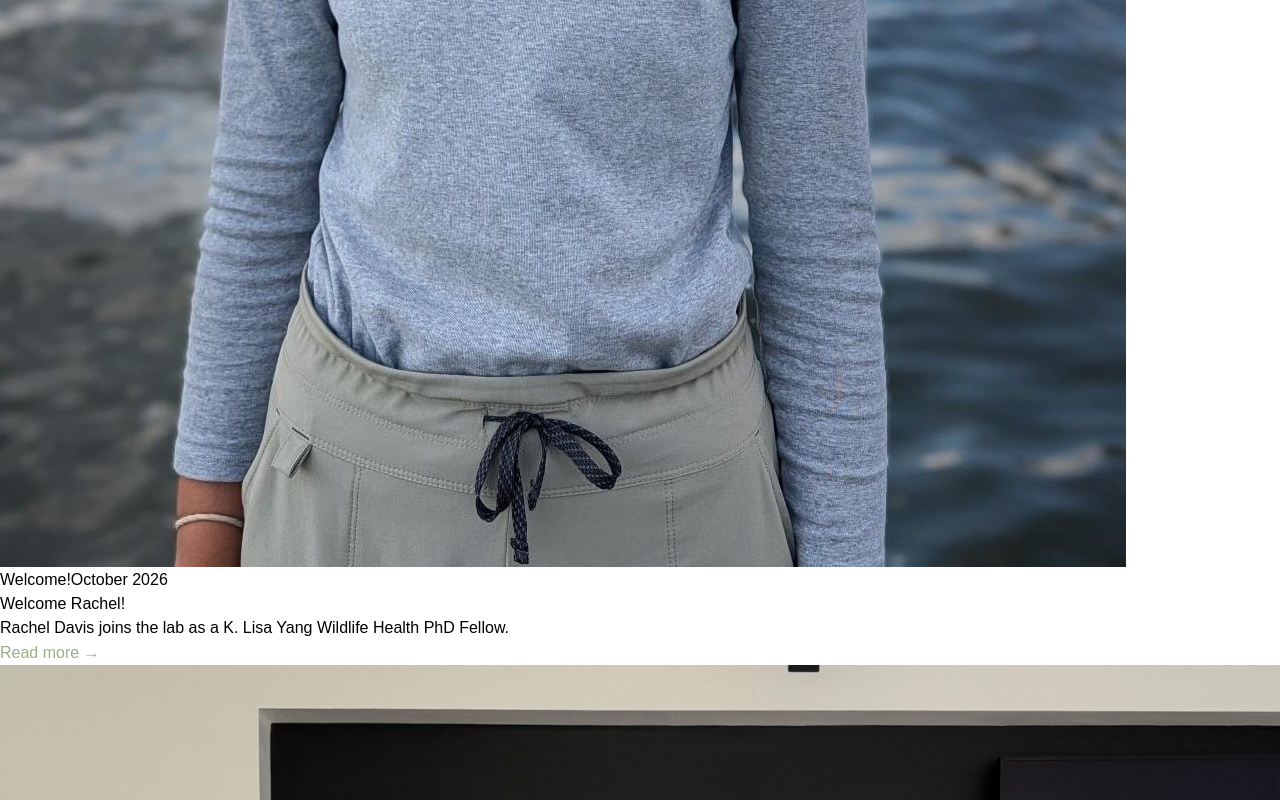
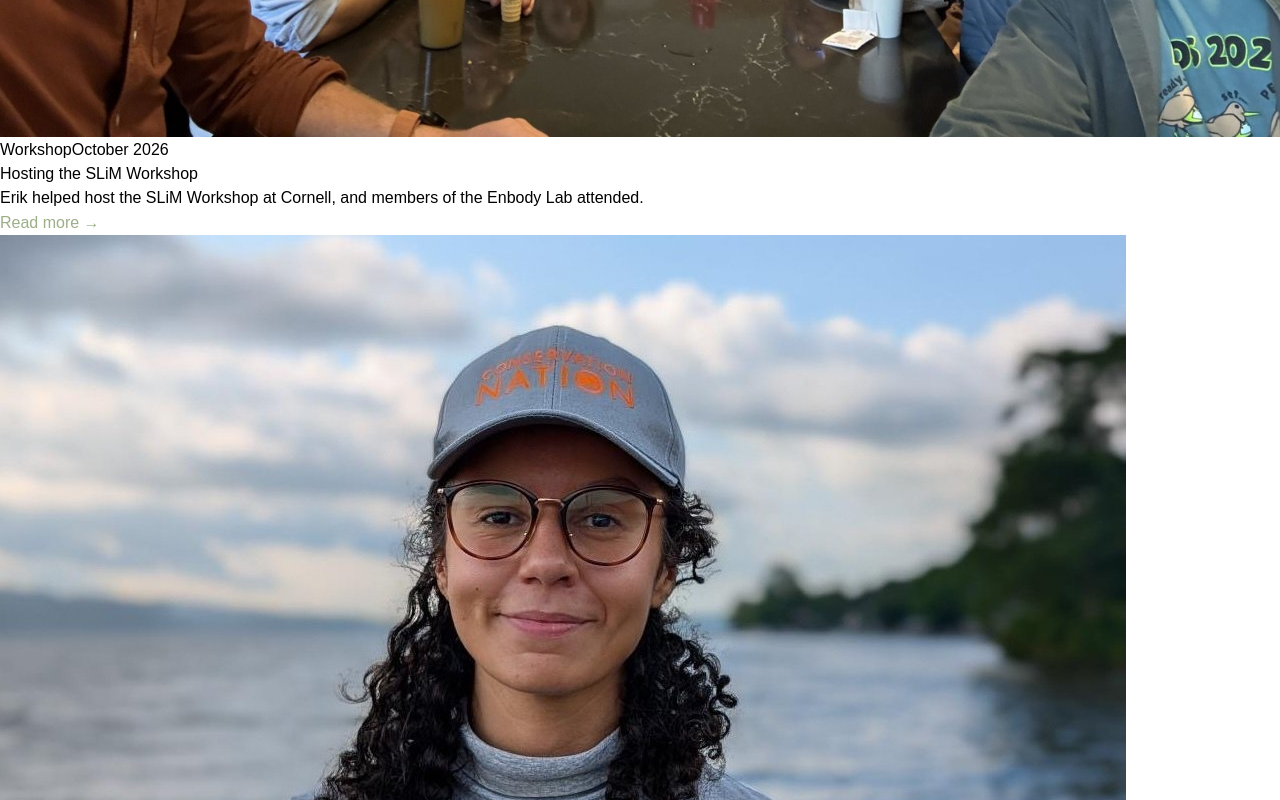
Before and after one commit to erikenbody/erikenbody.github.io, a React (Vite) app: page / in a window 1280 px wide. Shown: the part 6780-7580 px from the top of the page. Built offline with nearby package versions, Linux system fonts and the light colour scheme; a web font is replaced by a local one.

Commit message:
Update lab website structure and styling

```diff
--- a/src/data/news.js
+++ b/src/data/news.js
@@ -11,6 +11,36 @@
 // { type: "link", href: "https://example.com", label: "Read more" }
 
 export const news = [
+    {
+      slug: "slim-workshop-2026",
+      date: "October 2026",
+      type: "Workshop",
+      title: "Hosting the SLiM Workshop",
+
+      description:
+        "Erik helped host the SLiM Workshop at Cornell, and members of the Enbody Lab attended.",
+
+      image: "/images/slim_workshop.jpg",
+      heroImageAspect: "standard",
+
+      content: [
+        "Erik helped host the SLiM Workshop at Cornell University, held October 5-9, 2026 in Ithaca, NY. Members of the Enbody Lab attended too, joining researchers from around the world to learn SLiM, a widely used forward genetic simulation framework.",
+        "One of the highlights of the week was getting to meet and host visiting students from Universidad San Francisco de Quito (USFQ) in Quito, who traveled to Ithaca to take part in the workshop.",
+        "SLiM was originally developed by Philipp Messer, now a faculty member at Cornell, and has continued to be developed and improved by Messer and Research Associate Benjamin C. Haller, making it one of the most widely used tools for forward genetic simulation in evolutionary biology.",
+        {
+          type: "image",
+          src: "/images/SLiM_logo.jpg",
+          alt: "SLiM logo",
+          caption: "SLiM, the forward genetic simulation software at the center of the workshop.",
+          aspect: "square"
+        },
+        {
+          type: "link",
+          href: "https://messerlab.org/slim/#Workshops",
+          label: "Learn more about SLiM Workshops"
+        }
+      ],
+    },
     {
       slug: "welcome-rachel-davis",
       date: "October 2026",
```
Also changed, not shown: public/images/SLiM_logo.jpg (added), public/images/slim_workshop.jpg (added).
